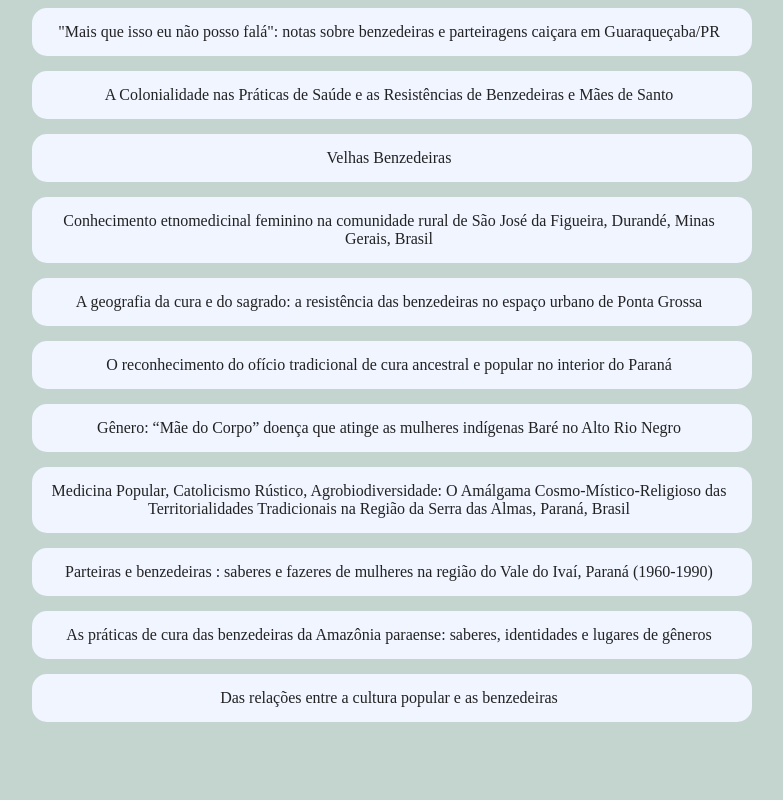
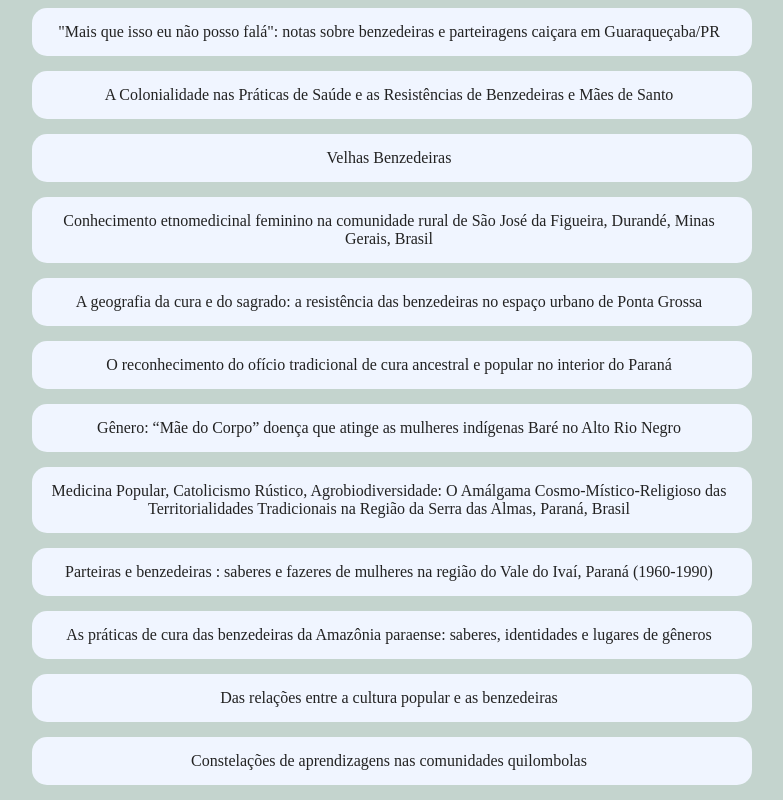
Before and after one commit to benzedeiras/benzedeiras.github.io, a plain HTML site: page links/artigos.html in a window 1280 px wide. Shown: the part 364-1164 px from the top of the page, without its empty margins (248-1031 px from the left). Before the commit the page ends 1101 px from the top, so only its background shows below. Drawn offline with Linux system fonts and the light colour scheme.

Commit message:
artigo rebecca

```diff
--- a/links/artigos.html
+++ b/links/artigos.html
@@ -75,6 +75,10 @@
             <a class="link" href="http://revistas.pucgoias.edu.br/index.php/fragmentos/article/viewFile/4897/2745" target=
             "_blank">Das relações entre a cultura popular e as benzedeiras</a>
         </div>
+        <div class="cont">
+            <a class="link" href="https://scholar.google.com.br/citations?view_op=view_citation&hl=pt-BR&user=sK-QeZQAAAAJ&citation_for_view=sK-QeZQAAAAJ:k8Z6L05lTy4C" target=
+            "_blank">Constelações de aprendizagens nas comunidades quilombolas</a>
+        </div>
     </div>
 </body>
 </html>
```
